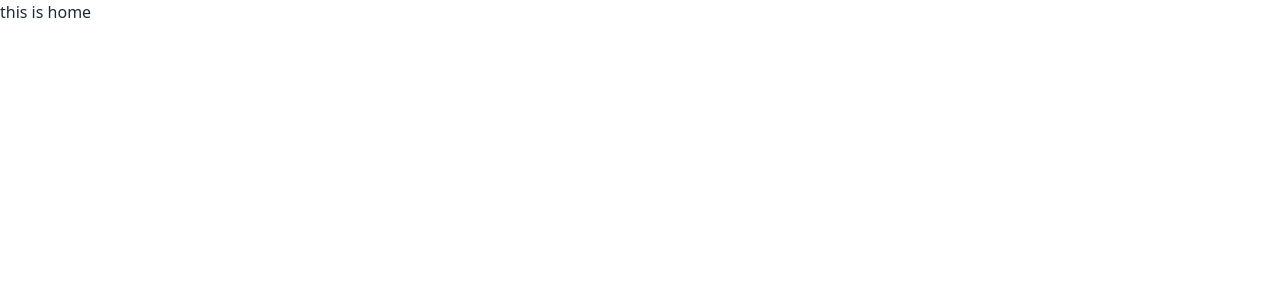
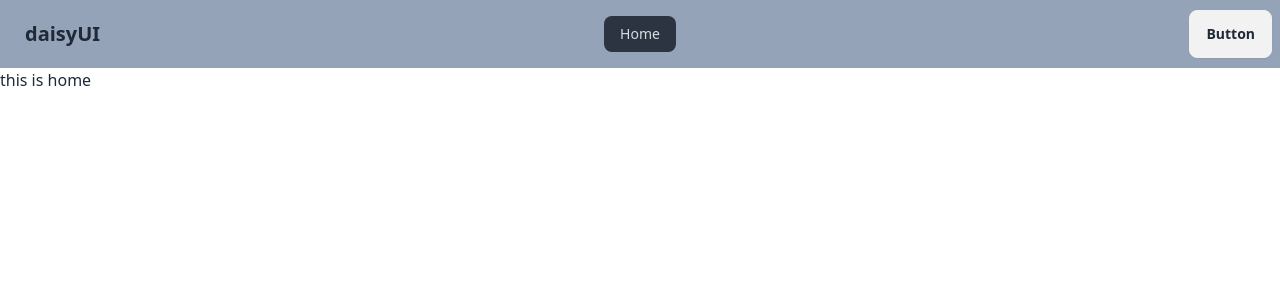
Before and after one commit to shaikTazUddin01/task-management-client, a React (Vite) app: page / in a window 1280 px wide. Shown: the top 300 px of the page. Built offline with nearby package versions, Linux system fonts and the light colour scheme.

Commit message:
added navbar

```diff
--- /dev/null
+++ b/src/component/shared/navbar/Navbar.jsx
@@ -0,0 +1,35 @@
+import React from 'react';
+import { NavLink } from 'react-router-dom';
+
+const Navbar = () => {
+    const navItem=<>
+    <li><NavLink to={'/'}>Home</NavLink></li>
+    </>
+    return (
+        <div>
+            <div className="navbar bg-slate-400">
+                <div className="navbar-start">
+                    <div className="dropdown">
+                        <div tabIndex={0} role="button" className="btn btn-ghost lg:hidden">
+                            <svg xmlns="http://www.w3.org/2000/svg" className="h-5 w-5" fill="none" viewBox="0 0 24 24" stroke="currentColor"><path strokeLinecap="round" strokeLinejoin="round" strokeWidth="2" d="M4 6h16M4 12h8m-8 6h16" /></svg>
+                        </div>
+                        <ul tabIndex={0} className="menu menu-sm dropdown-content mt-3 z-[1] p-2 shadow bg-base-100 rounded-box w-52">
+                            {navItem}
+                        </ul>
+                    </div>
+                    <a className="btn btn-ghost text-xl">daisyUI</a>
+                </div>
+                <div className="navbar-center hidden lg:flex">
+                    <ul className="menu menu-horizontal px-1">
+                       {navItem}
+                    </ul>
+                </div>
+                <div className="navbar-end">
+                    <a className="btn">Button</a>
+                </div>
+            </div>
+        </div>
+    );
+};
+
+export default Navbar;
--- /dev/null
+++ b/src/layout/mainLayOut/MainLayOut.jsx
@@ -0,0 +1,14 @@
+import React from 'react';
+import Navbar from '../../component/shared/navbar/Navbar';
+import { Outlet } from 'react-router-dom';
+
+const MainLayOut = () => {
+    return (
+        <div>
+            <Navbar></Navbar>
+            <Outlet></Outlet>
+        </div>
+    );
+};
+
+export default MainLayOut;
```
Also changed, not shown: src/Routes/Route.jsx (+8 -1 lines).
